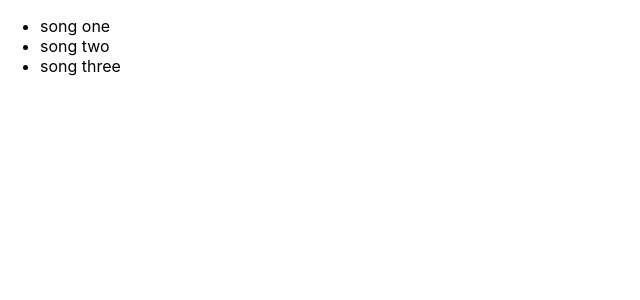
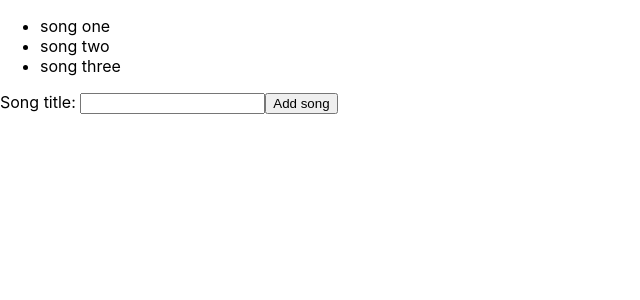
Before and after one commit to kowaraj/netninja_react_hooks, a React (Create React App) app in the folder hooksapp/: page / in a window 1280 px wide. Shown: the top 300 px of the page, without its empty margins (0-640 px from the left). Built offline with nearby package versions, Linux system fonts and the light colour scheme; the HTML template or start-up script is replaced by a standard one.

Commit message:
Adding AddNewSong component

```diff
--- a/hooksapp/package.json
+++ b/hooksapp/package.json
@@ -8,7 +8,8 @@
     "@testing-library/user-event": "^7.2.1",
     "react": "^16.13.1",
     "react-dom": "^16.13.1",
-    "react-scripts": "3.4.1"
+    "react-scripts": "3.4.1",
+    "uuid": "^7.0.2"
   },
   "scripts": {
     "start": "react-scripts start",
--- /dev/null
+++ b/hooksapp/src/components/AddSongForm.js
@@ -0,0 +1,18 @@
+import React, { useState } from 'react'
+
+const AddSongForm = () => {
+    const [title, setTitle ] = useState("");
+    const handleSubmit = (e) => {
+        e.preventDefault();
+        console.log(title);
+    }
+    return (
+        <form onSubmit={handleSubmit}>
+            <label> Song title: </label>
+            <input type="text" value={title} onChange={(e)=>setTitle(e.target.value)} required />
+            <input type="submit" value="Add song" />
+        </form>
+     );
+}
+
+export default AddSongForm;
--- a/hooksapp/src/components/SongList.js
+++ b/hooksapp/src/components/SongList.js
@@ -1,13 +1,26 @@
-import React from 'react';
+import React, { useState } from 'react';
+import uuid from 'uuid/v1';
+import AddSongForm from './AddSongForm';
 
 const SongList = () => {
+    const [songs, setSongs] = useState( [
+        {title: "song one", id: uuid()},
+        {title: "song two", id: uuid()},
+        {title: "song three", id: uuid()},
+    ]);
+    const addSong = () => {
+        setSongs(
+            [...songs, {title: "New song", id: uuid()} ]
+        );
+    };
     return (
         <div className='song-list'>
-            <ul>
-                <li>song one</li>
-                <li>song two</li>
-                <li>song three</li>
-            </ul>
+            <ul>{
+                songs.map( song => {
+                    return ( <li key={song.id}> {song.title} </li>)
+                })
+            }</ul>
+            <AddSongForm />
         </div>
     );
 }
```
Also changed, not shown: 2 other files (tests, documents, lock files or other folders).
